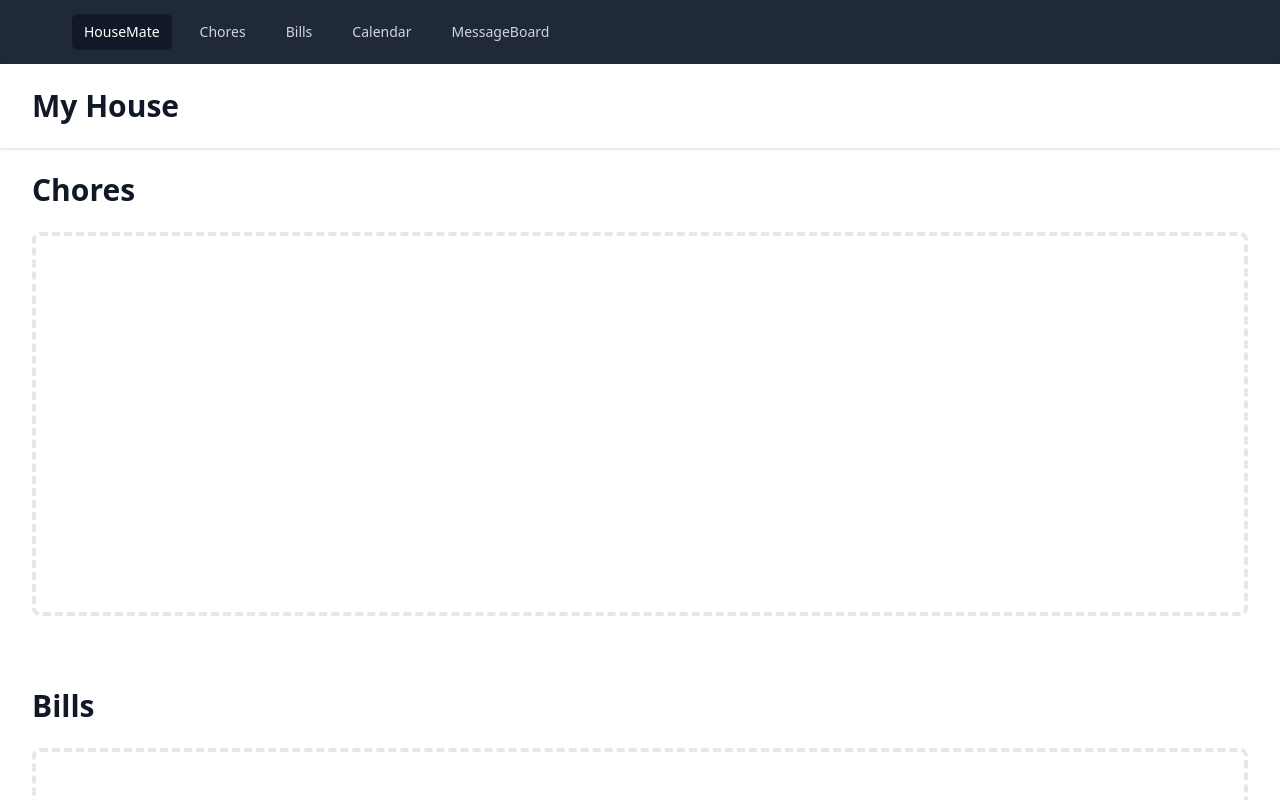
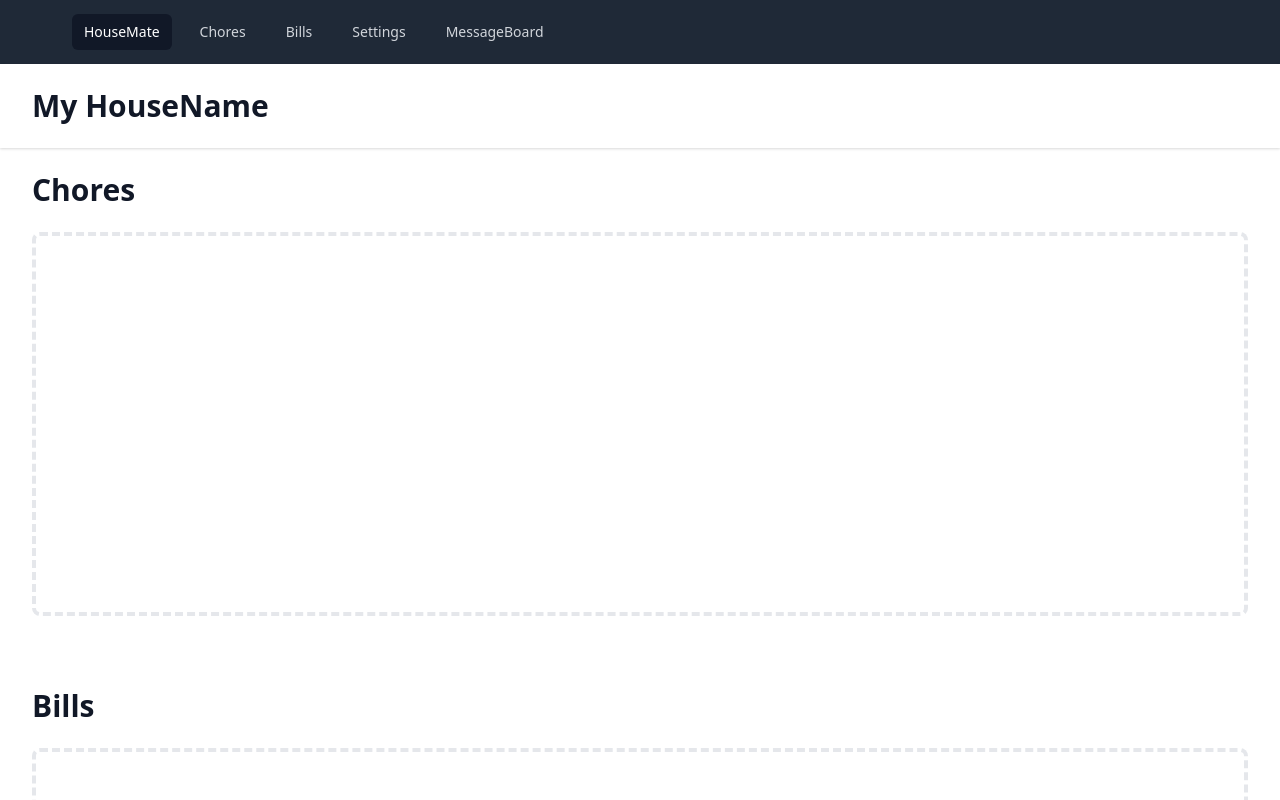
Before and after one commit to best15/project-housemate, a plain HTML site: page pages/mainpage.html in a window 1280 px wide. Shown: the top 800 px of the page. Drawn offline with nearby package versions, Linux system fonts and the light colour scheme.

Commit message:
Changes in mainpage.html.Added link to settings page and mainpage from nav bar.

```diff
--- a/pages/mainpage.html
+++ b/pages/mainpage.html
@@ -5,7 +5,7 @@
     <meta http-equiv="X-UA-Compatible" content="IE=edge">
     <meta name="viewport" content="width=device-width, initial-scale=1.0">
     <link rel="stylesheet" href="https://cdnjs.cloudflare.com/ajax/libs/tailwindcss/2.1.1/tailwind.min.css">
-    <title>Document</title>
+    <title>MainPage</title>
 </head>
 <body>
     <div>
@@ -25,7 +25,7 @@
 
                     <a href="#" class="text-gray-300 hover:bg-gray-700 hover:text-white px-3 py-2 rounded-md text-sm font-medium">Bills</a>
 
-                    <a href="#" class="text-gray-300 hover:bg-gray-700 hover:text-white px-3 py-2 rounded-md text-sm font-medium">Calendar</a>
+                    <a href="#" class="text-gray-300 hover:bg-gray-700 hover:text-white px-3 py-2 rounded-md text-sm font-medium">Settings</a>
 
                     <a href="#" class="text-gray-300 hover:bg-gray-700 hover:text-white px-3 py-2 rounded-md text-sm font-medium">MessageBoard</a>
                   </div>
@@ -40,13 +40,13 @@
           <div class="md:hidden" id="mobile-menu">
             <div class="px-2 pt-2 pb-3 space-y-1 sm:px-3">
               <!-- Current: "bg-gray-900 text-white", Default: "text-gray-300 hover:bg-gray-700 hover:text-white" -->
-              <a href="#" class="bg-gray-900 text-white block px-3 py-2 rounded-md text-base font-medium">HouseMate</a>
+              <a href="./mainpage.html" class="bg-gray-900 text-white block px-3 py-2 rounded-md text-base font-medium">HouseMate</a>
 
               <a href="#" class="text-gray-300 hover:bg-gray-700 hover:text-white block px-3 py-2 rounded-md text-base font-medium">Chores</a>
 
               <a href="#" class="text-gray-300 hover:bg-gray-700 hover:text-white block px-3 py-2 rounded-md text-base font-medium">Bills</a>
 
-              <a href="#" class="text-gray-300 hover:bg-gray-700 hover:text-white block px-3 py-2 rounded-md text-base font-medium">Calendar</a>
+              <a href="./settings.html" class="text-gray-300 hover:bg-gray-700 hover:text-white block px-3 py-2 rounded-md text-base font-medium">Settings</a>
 
               <a href="#" class="text-gray-300 hover:bg-gray-700 hover:text-white block px-3 py-2 rounded-md text-base font-medium">MessageBoard</a>
             </div>
@@ -57,7 +57,7 @@
         <header class="bg-white shadow">
           <div class="max-w-7xl mx-auto py-6 px-4 sm:px-6 lg:px-8">
             <h1 class="text-3xl font-bold text-gray-900">
-             My House
+             My HouseName
             </h1>
           </div>
         </header>
```
